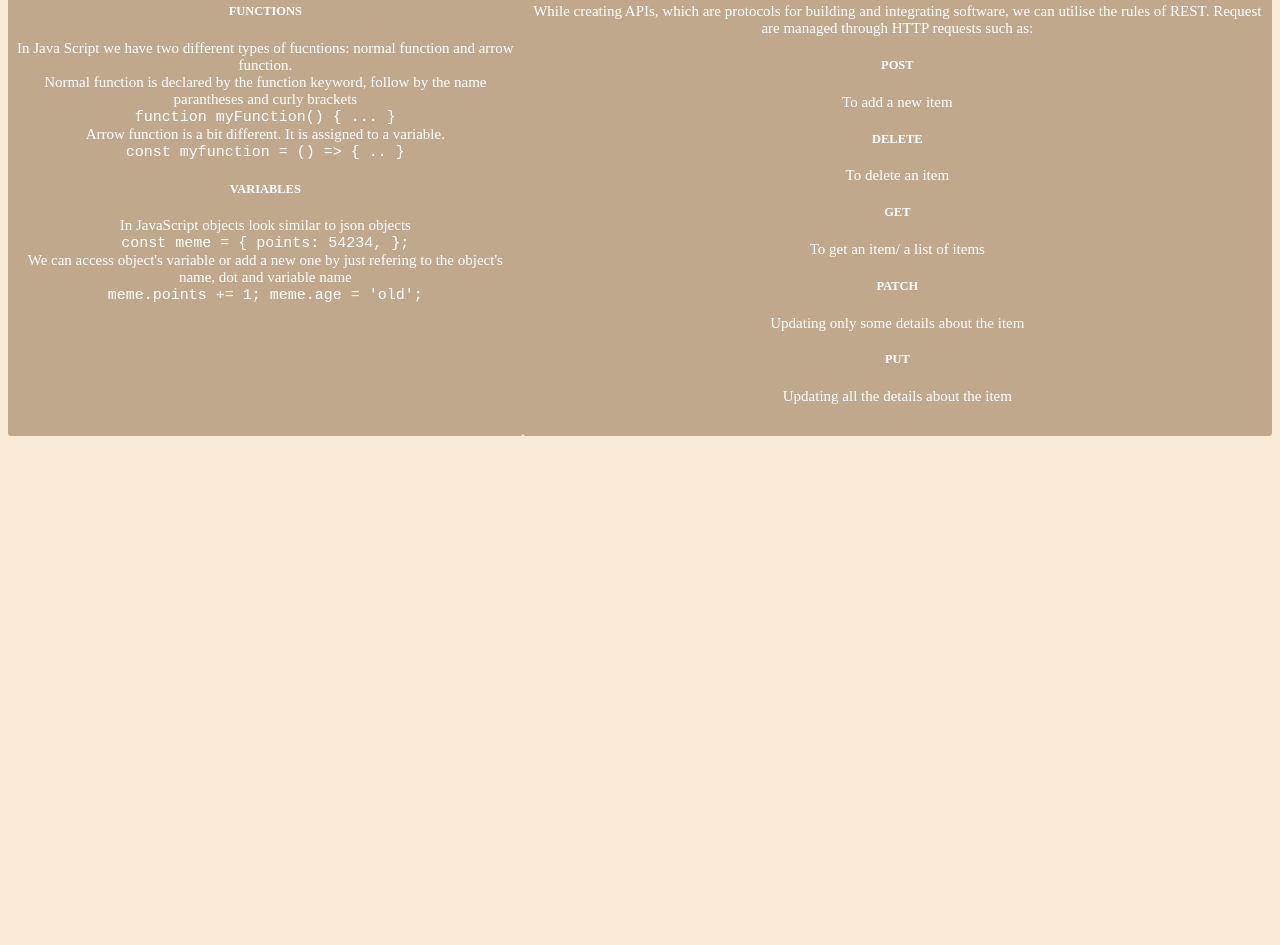
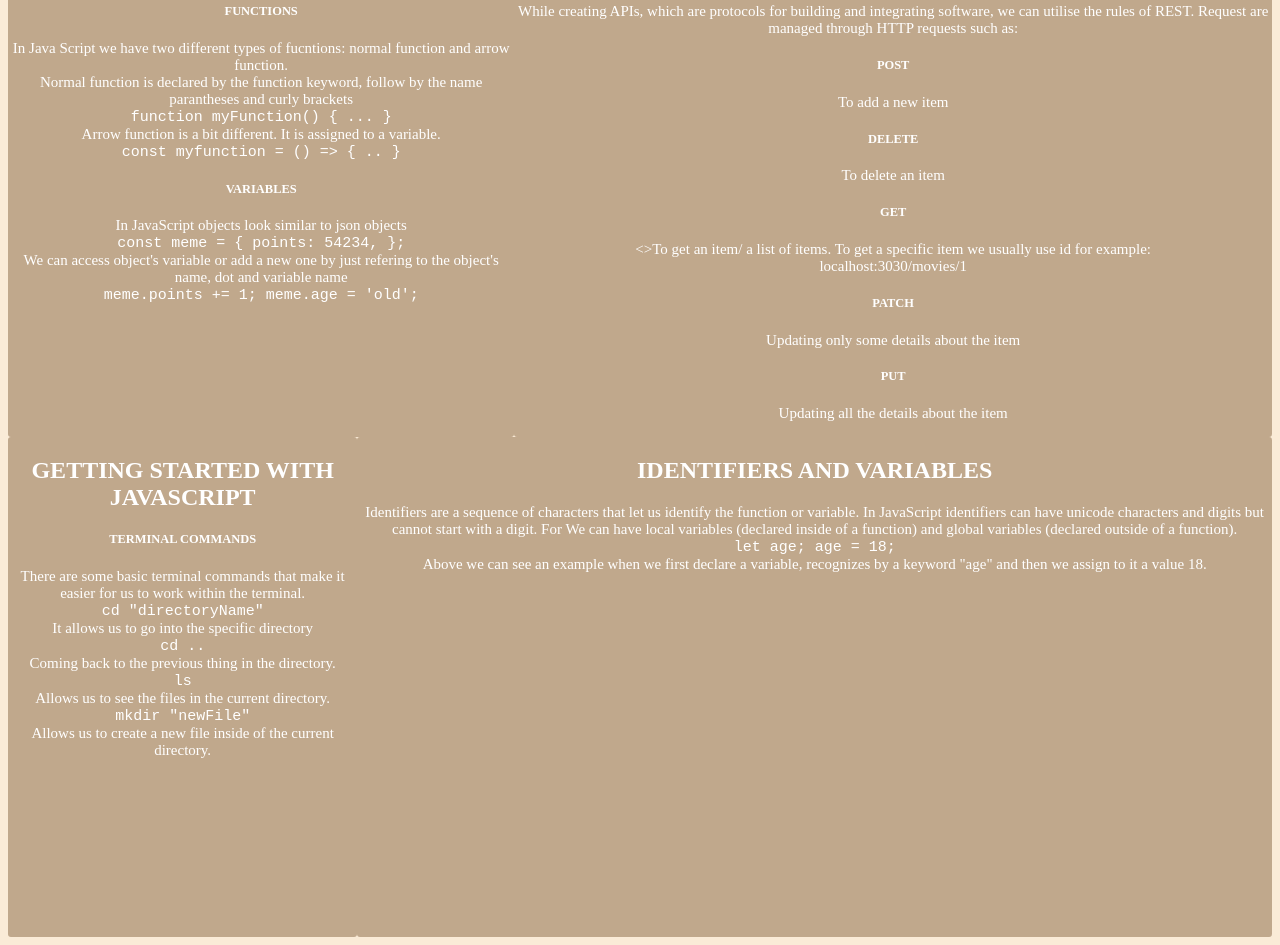
Before and after one commit to pstepien-design/mandatory1-nodejs, a website: page public/pages/week1/week1.html in a window 1280 px wide. Shown: the part 642-1587 px from the top of the page. Before the commit the page ends 1086 px from the top, so only its background shows below. Drawn offline with Linux system fonts and the light colour scheme.

Commit message:
finished last changes

```diff
--- a/public/pages/week1/week1.html
+++ b/public/pages/week1/week1.html
@@ -90,7 +90,8 @@
               <h5> DELETE </h5>
               <p>To delete an item </p>
               <h5> GET </h5>
-              <p>To get an item/ a list of items </p>
+              <>To get an item/ a list of items. To get a specific item we usually use id for example: <br>
+            localhost:3030/movies/1 </p>
               <h5> PATCH </h5>
               <p>Updating only some details about the item </p>
               <h5> PUT </h5>
@@ -99,6 +100,58 @@
           </div>
         </div>
       </div>
+      <div class="row align-items-start">
+        <div class="col">
+          <h2>GETTING STARTED WITH JAVASCRIPT</h2>
+          <div class="col__content">
+            <h5>TERMINAL COMMANDS</h5>
+            <p>
+              There are some basic terminal commands that make it easier for us to work within the terminal.
+              <br>
+              <code>
+                cd "directoryName"
+              </code>
+              <br>
+              It allows us to go into the specific directory
+              <br>
+              <code>
+                cd ..
+              </code>
+              <br>
+              Coming back to the previous thing in the directory.
+              <br>
+              <code>
+               ls
+              </code>
+              <br>
+            Allows us to see the files in the current directory.
+            <br>
+            <code>
+             mkdir "newFile"
+            </code>
+            <br>          Allows us to create a new file inside of the current directory.
+
+            </p>
+
+        </div>
+        </div>
+        <div class="col">
+          <h2>IDENTIFIERS AND VARIABLES</h2>
+          <div class="col__content">
+            <p>
+             Identifiers are a sequence of characters that let us identify the function or variable. In JavaScript identifiers can have unicode characters and digits but cannot start with a digit. For
+              We can have local variables (declared inside of a function) and global variables (declared outside of a function).
+              <br>
+              <code>
+                let age;
+                age = 18;
+              </code>
+              <br>
+              Above we can see an example when we first declare a variable, recognizes by a keyword "age" and then we assign to it a value 18.
+            </p>
+          </div>
+        </div>
+      </div>
     </div>
   </body>
 </html>
--- a/public/pages/week2/week2.css
+++ b/public/pages/week2/week2.css
@@ -19,8 +19,19 @@ h1 {
 .col__content {
   margin-top: 20px;
   font-size: 15px;
+  float: left;
 }
 .col-container {
   display: table;
   width: 100%;
 }
+img {
+  float: right;
+  display: inline;
+}
+.package__info {
+  margin-left: 20px;
+  float: left;
+  width: 40%;
+  display: inline;
+}
```
Also changed, not shown: public/pages/week2/week2.html (+18 -0 lines), public/images/p.json.png (added).
